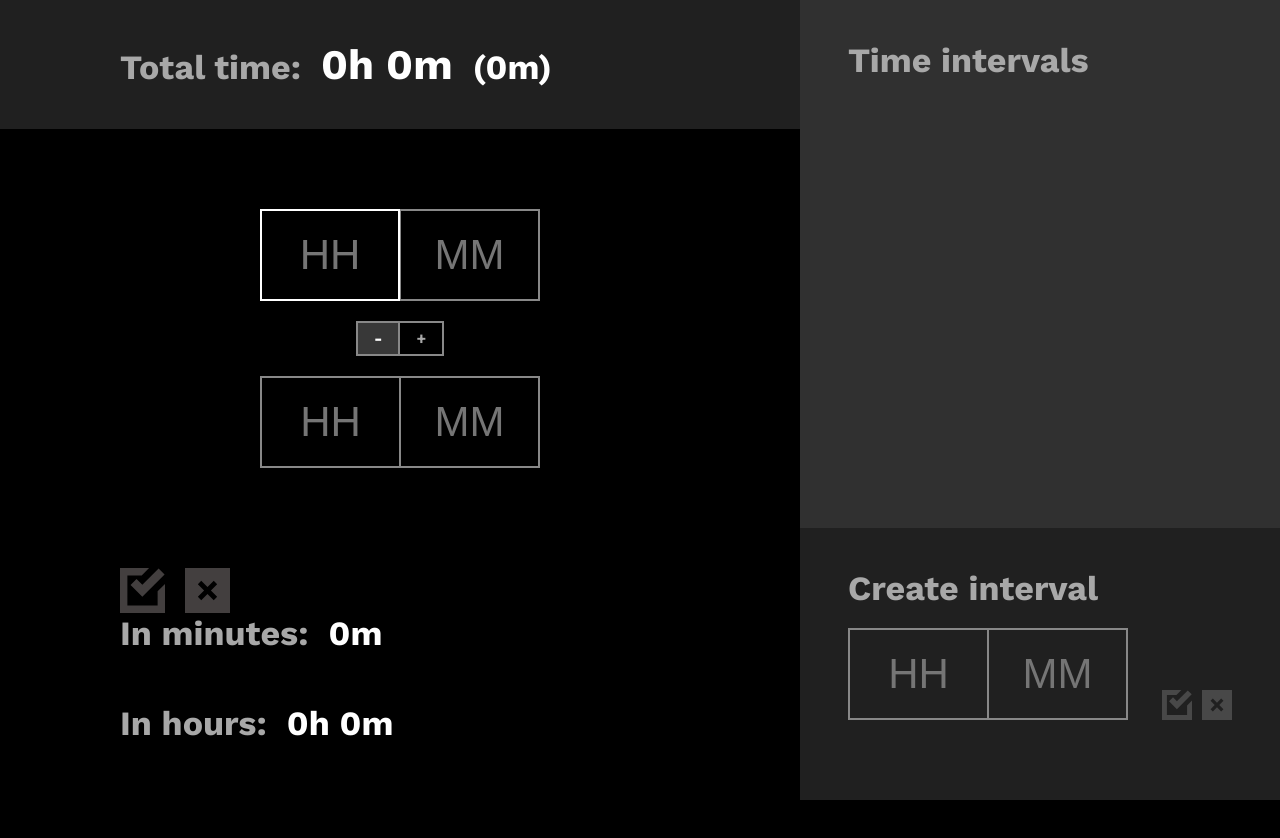
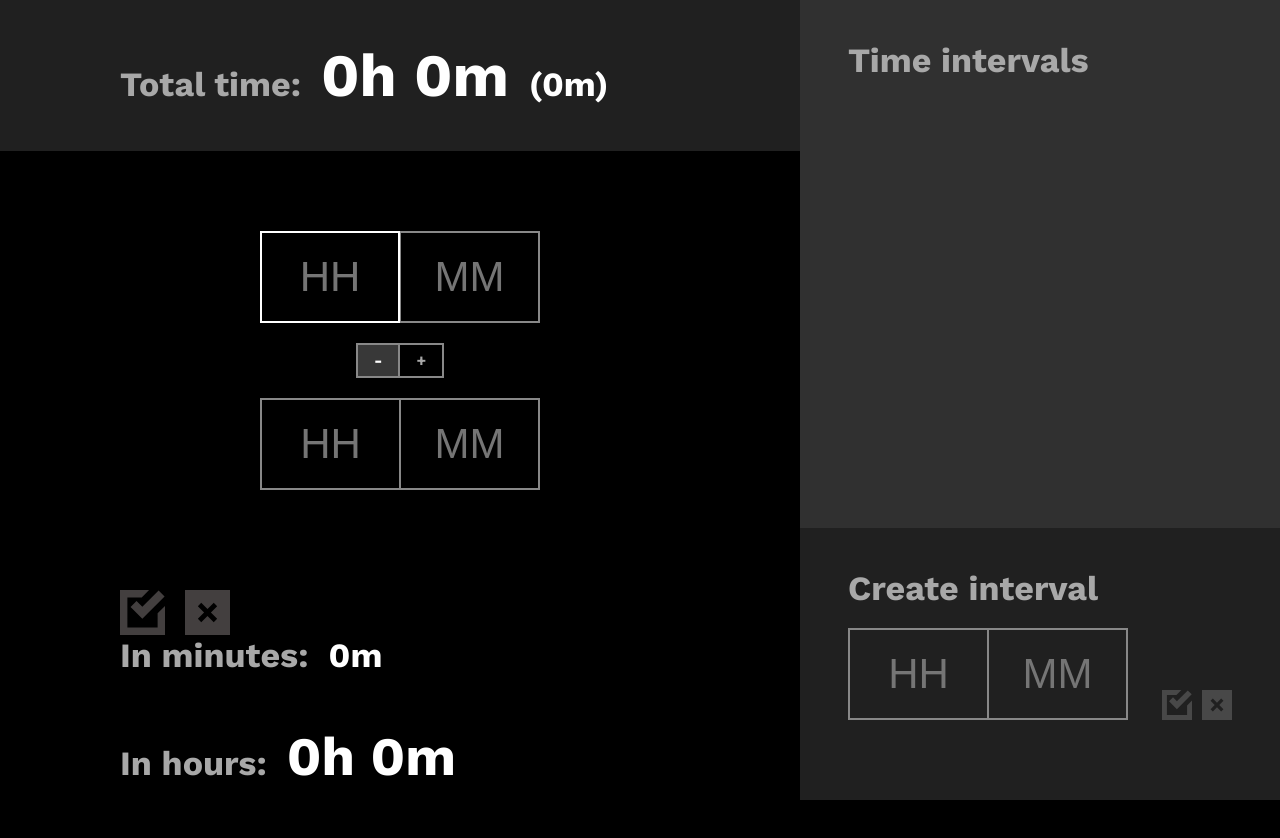
Before and after one commit to SashaNebo/time-calculator, a React (Vite) app: page / in a window 1280 px wide. Shown: the top 838 px of the page. Built offline with nearby package versions, Linux system fonts and the light colour scheme.

Commit message:
feat: enlarged fz

```diff
--- a/src/components/timeCalculator/TimeCalculator.module.scss
+++ b/src/components/timeCalculator/TimeCalculator.module.scss
@@ -30,6 +30,10 @@
 
     &-value {
       font-size: var(--fz-h2);
+
+      &.hh {
+        font-size: 54px;
+      }
     }
   }
 
--- a/src/components/timeCalculator/TimeCalculatorBottom.tsx
+++ b/src/components/timeCalculator/TimeCalculatorBottom.tsx
@@ -24,7 +24,7 @@ const TimeCalculatorBottom: FC<P> = ({ submit, time, reset, setFocus }) => {
 
         <div className={cn['calculator__info']}>
           <h2 className={cn['calculator__info-text']}>In hours:</h2>
-          <h1 className={cn['calculator__info-value']}>
+          <h1 className={[cn['calculator__info-value'], cn['hh']].join(' ')}>
             {time.hh}h {time.mm}m
           </h1>
         </div>
--- a/src/components/totalTime/TotalTime.module.scss
+++ b/src/components/totalTime/TotalTime.module.scss
@@ -13,7 +13,7 @@
   }
 
   &__h {
-    font-size: var(--fz-h1);
+    font-size: 60px;
   }
 
   &__m {
```
